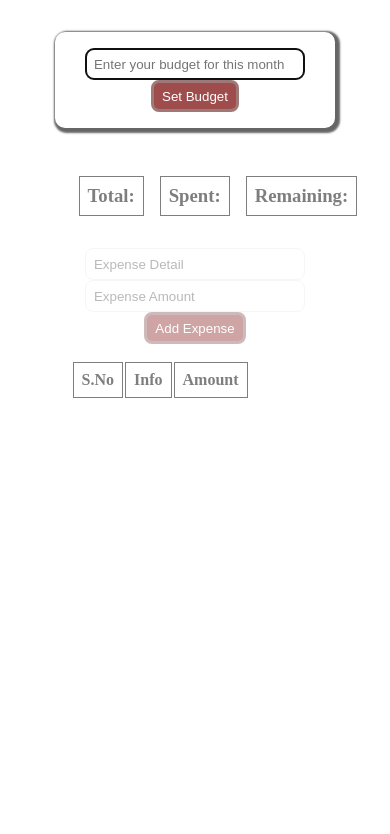
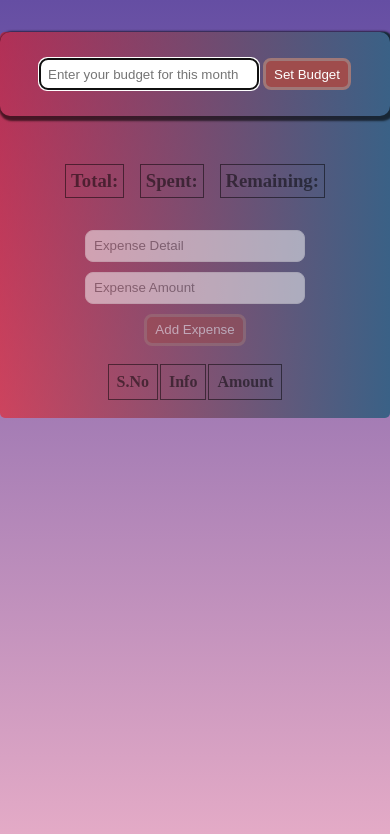
Before and after one commit to Surbhisinghal1234/expense-tracker, a plain HTML site: page index.html in a window 390 px wide. Drawn offline with Linux system fonts and the light colour scheme.

Commit message:
expense tracker with responsive

```diff
--- a/expenseTracker.html
+++ b/index.html
@@ -4,7 +4,7 @@
     <meta charset="UTF-8" />
     <meta name="viewport" content="width=device-width, initial-scale=1.0" />
     <title>Expense Tracker</title>
-    <link rel="stylesheet" href="expenseTracker.css" />
+    <link rel="stylesheet" href="style.css" />
   </head>
   <body>
     <div id="wrapper">
@@ -31,8 +31,6 @@
           </div>
           <div id="expenseTracker">
             <table>
-
-
               <tbody>
                 <tr>
                   <th>S.No</th>
@@ -50,6 +48,6 @@
       </div>
     </div>
 
-    <script src="expenceTracker.js"></script>
+    <script src="script.js"></script>
   </body>
 </html>
--- a/expenseTracker.css
+++ b/style.css
@@ -3,9 +3,28 @@
   padding: 0;
   box-sizing: border-box;
 }
+body{
+  /* background:  url("tracker.webp"); */
+  background: linear-gradient(#654ea3, #eaafc8);
+  min-height: 100vh;
+  background-repeat: no-repeat;
+
+}
 #wrapper {
   margin: 2rem auto;
   width: 80%;
+   background: linear-gradient(to right,  #f1111187, #3a6186);
+   /* #c31432 */
+  padding: 1rem;
+  border-radius: 5px;
+}
+/* .enterExpense >form:first-of-type input{
+  margin-bottom: 10px;
+} */
+
+input:last-of-type{
+  margin: 10px 0;
+
 }
 #screens {
   width: 90%;
@@ -72,3 +91,33 @@ table td {
   text-align: center;
   padding: 0.5rem;
 }
+
+@media screen and (min-width:280px) and (max-width:600px){
+  #screens{
+    width: unset ;
+  }
+  #enterExpense{
+
+    display: flex;
+    justify-content: center;
+    align-items: center;
+  }
+  #expenseTracker{
+    margin: auto;
+    display: flex;
+    justify-content: center;
+    align-items: center;
+  }
+  #wrapper {
+    width: unset;
+     padding: 0 !important;
+}
+#information, #info {
+  display: flex;
+  align-items: center;
+  justify-content: center;
+}
+#info h3 {
+  padding: 0.3rem;
+}
+}
```
Also changed, not shown: script.js (renamed from expenceTracker.js, +6 -12 lines), tracker.webp (added).
